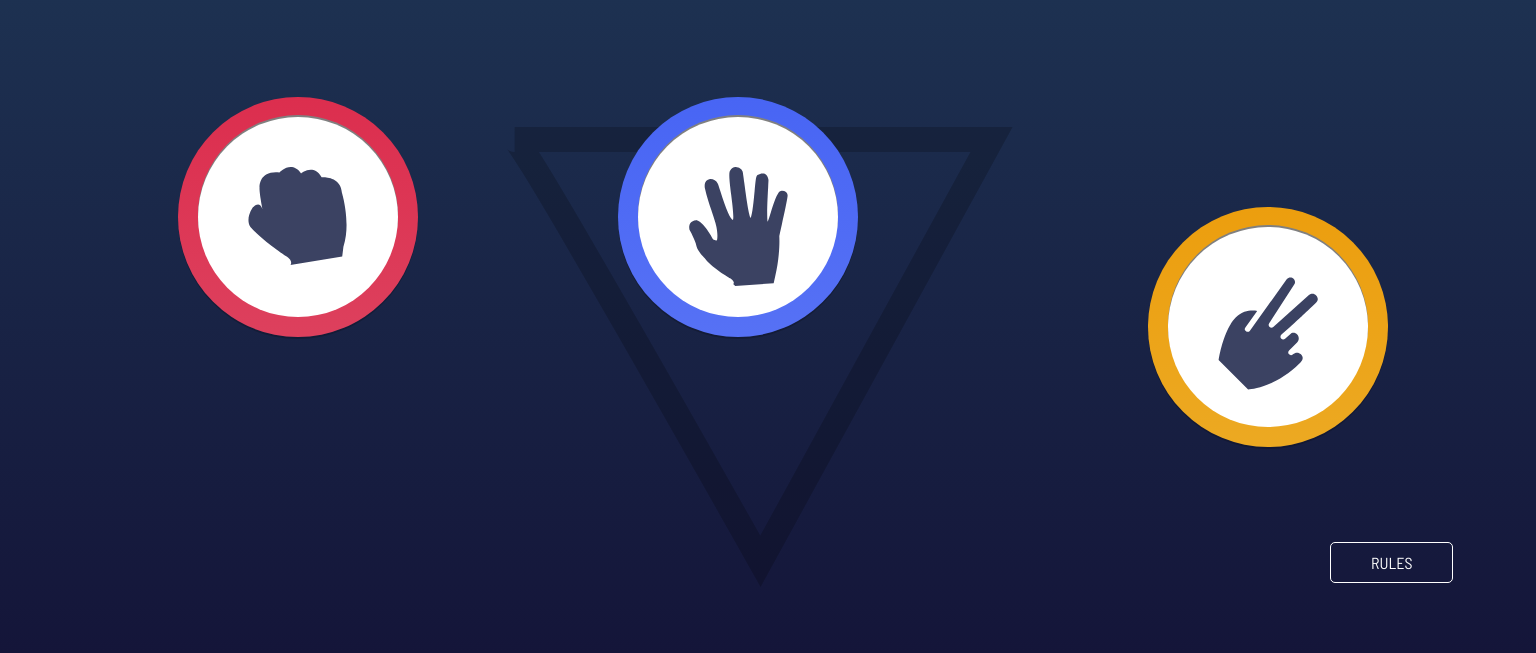
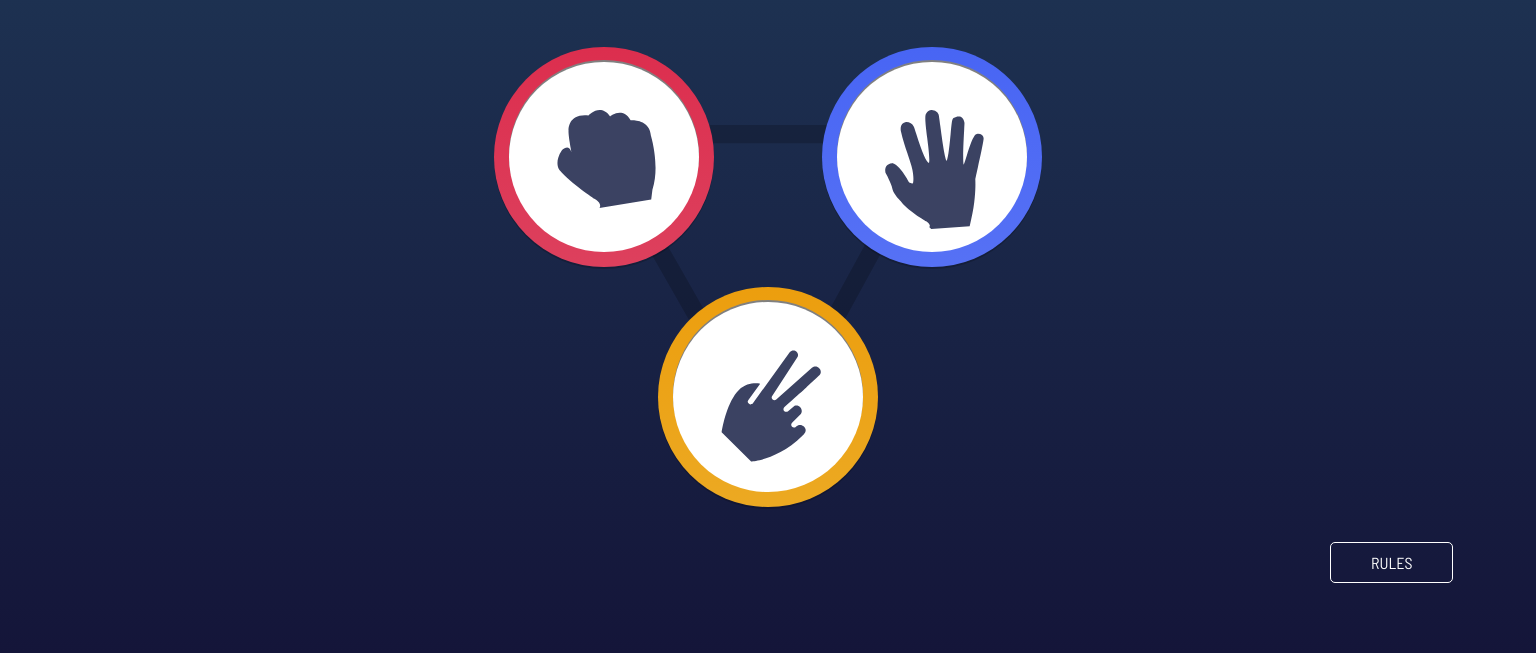
Before and after one commit to riteessshh/rock-paper-scissors-game, a plain HTML site: page index.html in a window 1536 px wide. Shown: the part 185-838 px from the top of the page. Drawn offline with nearby package versions, Linux system fonts and the light colour scheme.

Commit message:
veiwport adjustment

```diff
--- a/styles.sass
+++ b/styles.sass
@@ -57,7 +57,7 @@ body
 .bg-triangle
   position: absolute
   left: 21%
-  top: 40%
+  top: 274px
   width: 59%
 
 .rock
@@ -70,7 +70,7 @@ body
 // BUTTON -----------------
 .button
   flex-basis: 170px
-  height: 154px
+  height: 150px
 
 .outer-circle
   position: relative
@@ -183,7 +183,7 @@ body
     width: 55%
   .bg-triangle
     width: 32%
-    top: 40%
+    top: 280px
     left: 34%
   .button
     flex-basis: 251px
@@ -196,7 +196,13 @@ body
     right: 2%
   .b3
     position: relative
-    top: 20px
+    // top: 20px
+  .outer-circle
+    height: 140px
+    width: 140px
+  .inner-circle
+    height: 110px
+    width: 110px
   .result
     margin-top: 40px
   .rules
@@ -231,11 +237,15 @@ body
     width: 20%
   .bg-triangle
     width: 29%
-    top: 44%
+    top: 290px
     left: 36%
   .button
     flex-basis: 350px
     height: 200px
+  .b1
+    left: 3%
+  .b2
+    right: 3%
   .outer-circle
     height: 170px
     width: 170px
@@ -253,6 +263,8 @@ body
       left: 40%
 
 @media (min-width: 1350px)
+  .showcase
+    margin-top: 75px
   .header
     width: 60%
   .heading
@@ -267,38 +279,38 @@ body
 
   .button
     flex-basis: 500px
-    height: 230px
+    height: 210px
   .outer-circle
-    height: 240px
-    width: 240px
+    height: 220px
+    width: 220px
   .inner-circle
-    height: 200px
-    width: 200px
+    height: 190px
+    width: 190px
   .b1
     position: relative
-    left: 2%
+    left: 6%
   .b2
     position: relative
-    right: 2%
+    right: 6%
   .b3
     position: relative
-    top: 110px
+    top: 40px
 
   .bg-triangle
-    width: 33%
-    top: 39%
-    left: 33%
+    width: 28%
+    top: 330px
+    left: 36%
 
   .match
     width: 90%
-    margin: 200px auto auto
+    margin: 150px auto auto
     p
       font-size: 1.5rem
 
   .result
     margin: 50px auto
     position: absolute
-    top: 40%
+    top: 43%
   .result-text
     font-size: 4rem
 
@@ -326,3 +338,18 @@ body
     .close-btn
       top: 8%
       left: 92%
+
+@media (min-width: 1515px)
+  .header
+    width: 47%
+  .showcase
+    margin-top: 50px
+  .button
+    flex-basis: 510px
+    height: 200px
+  .bg-triangle
+    width: 24%
+    top: 310px
+    left: 38%
+  .result
+    top: 42%
```
Also changed, not shown: styles.css, 1 other file.
